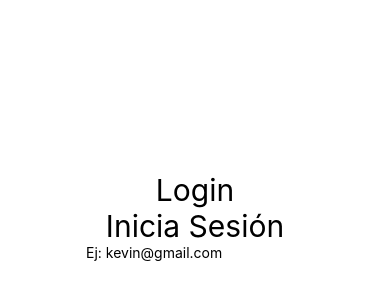
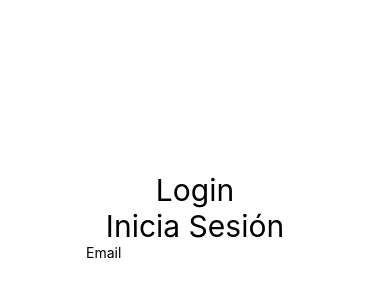
Before and after one commit to Pupghst/Save-You-App, a React Native app: screen / in a window 390 px wide. Shown: the part 206-506 px from the top of the page. Built offline with nearby package versions, Linux system fonts and the light colour scheme.

Commit message:
Cambiando nombre

```diff
--- a/App.js
+++ b/App.js
@@ -8,7 +8,7 @@ export default function App() {
     <Text style={style.titulo}>Login</Text>
     <Text style={style.titulo}>Inicia Sesión</Text>
     <TextInput
-      placeholder='Ej: kevin@gmail.com'
+      placeholder='Email'
     />
 
     <StatusBar style='auto' />
```
